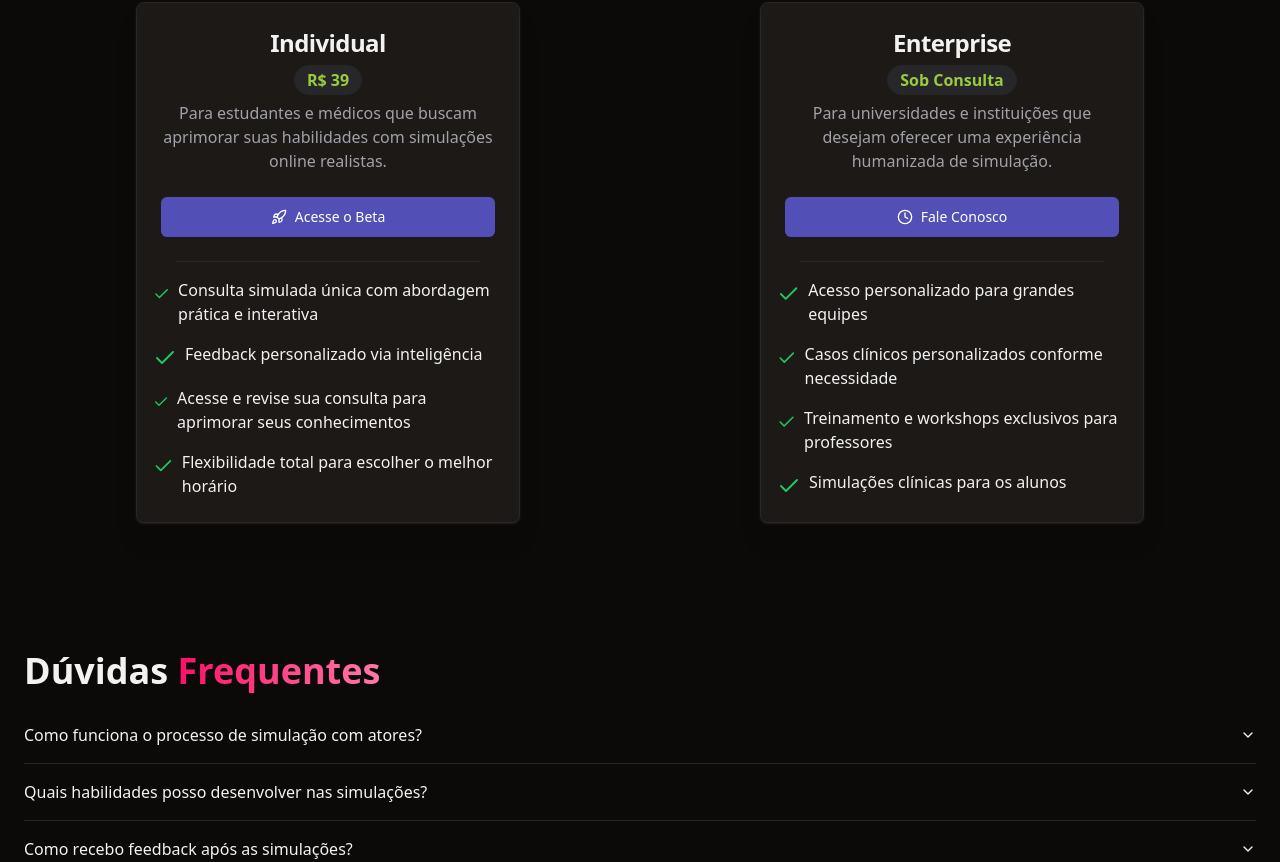
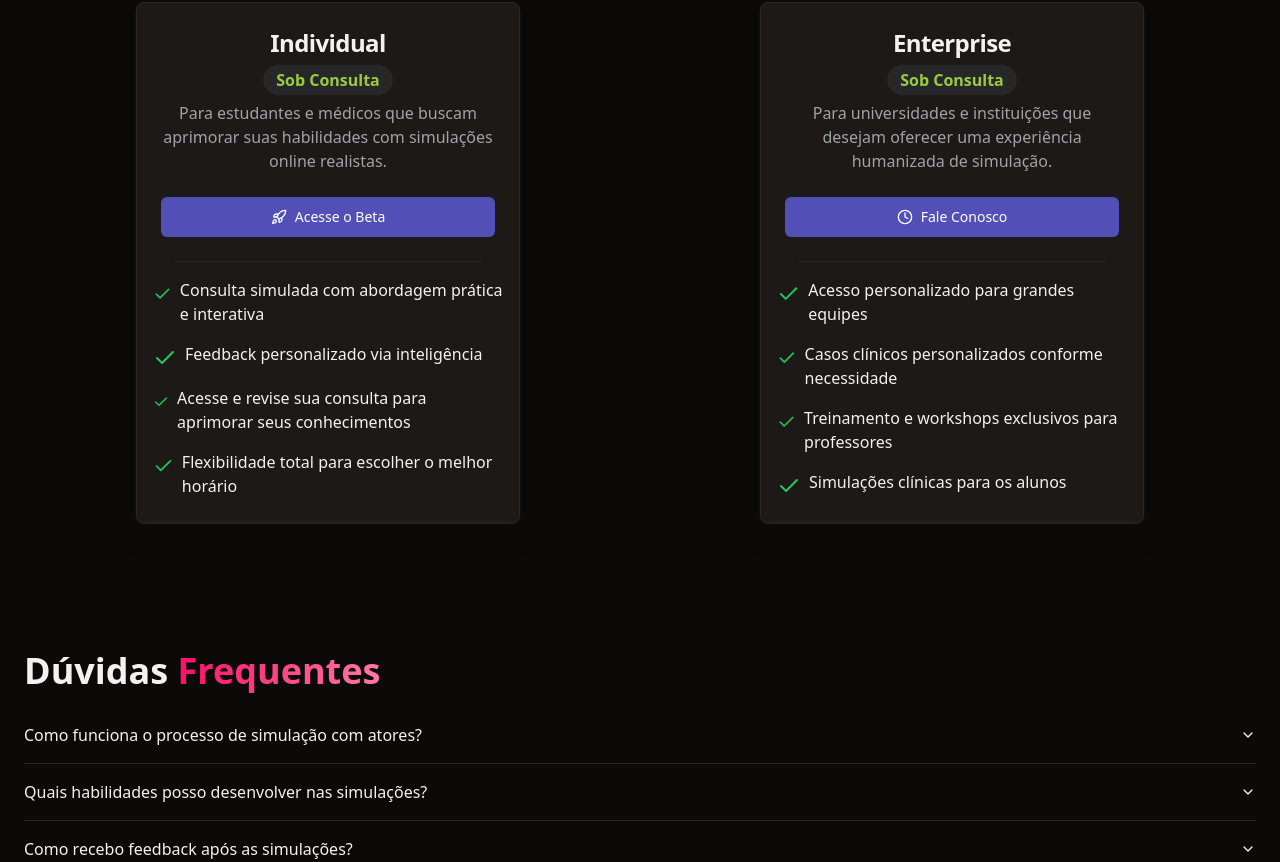
Before and after one commit to augrumph/CoriEduLanding, a React (Vite) app: page /#/ in a window 1280 px wide. Shown: the part 2058-2920 px from the top of the page. Built offline with nearby package versions, Linux system fonts and the light colour scheme.

Commit message:
commit correções 17

```diff
--- a/src/components/Pricing.tsx
+++ b/src/components/Pricing.tsx
@@ -23,12 +23,11 @@ interface PricingProps {
 const pricingList: PricingProps[] = [
   {
     title: "Individual",
-    price: 39,
     description:
       "Para estudantes e médicos que buscam aprimorar suas habilidades com simulações online realistas.",
     buttonText: "Acesse o Beta",
     benefitList: [
-      "Consulta simulada única com abordagem prática e interativa",
+      "Consulta simulada com abordagem prática e interativa",
       "Feedback personalizado via inteligência",
       "Acesse e revise sua consulta para aprimorar seus conhecimentos",
       "Flexibilidade total para escolher o melhor horário",
```
